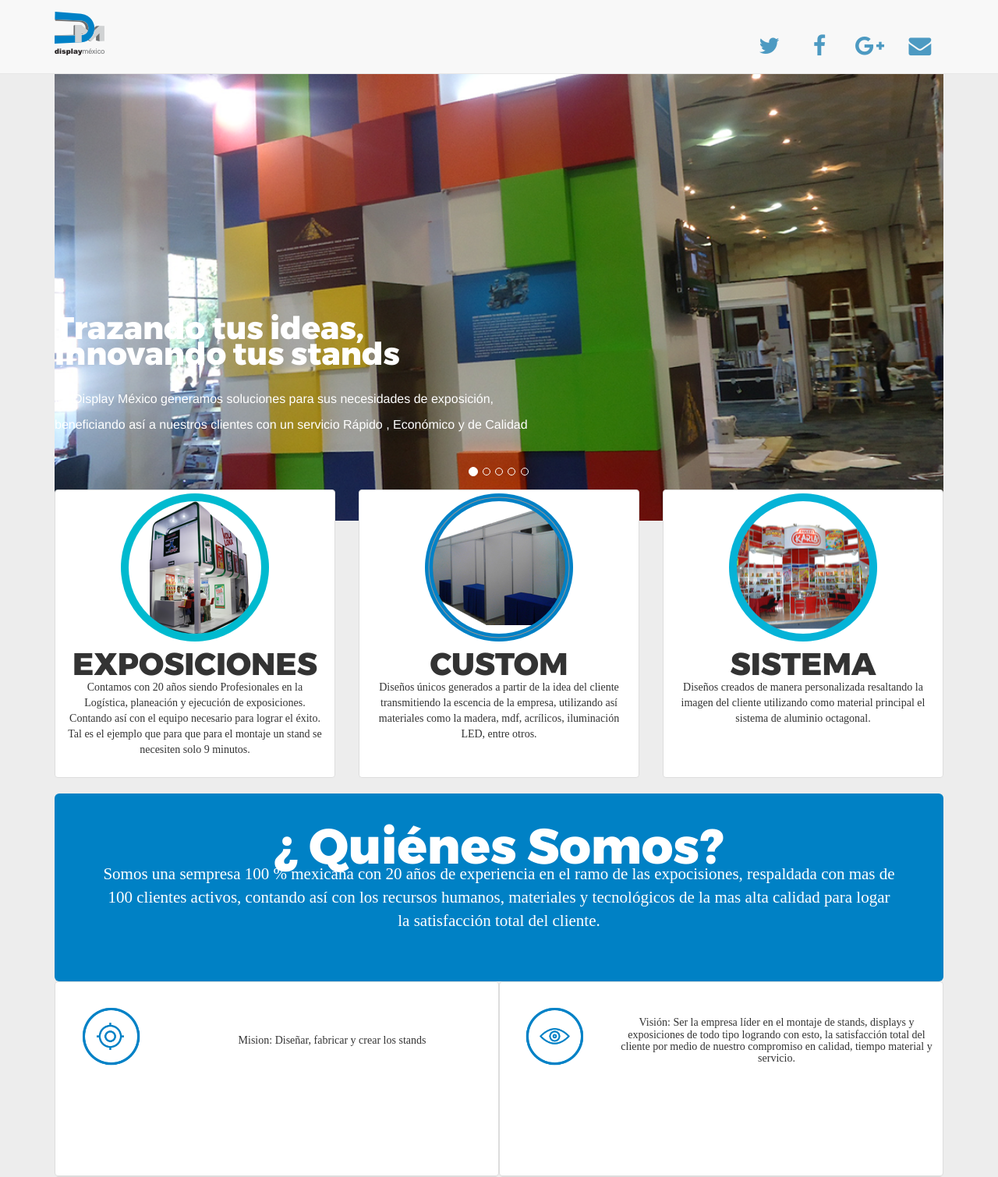
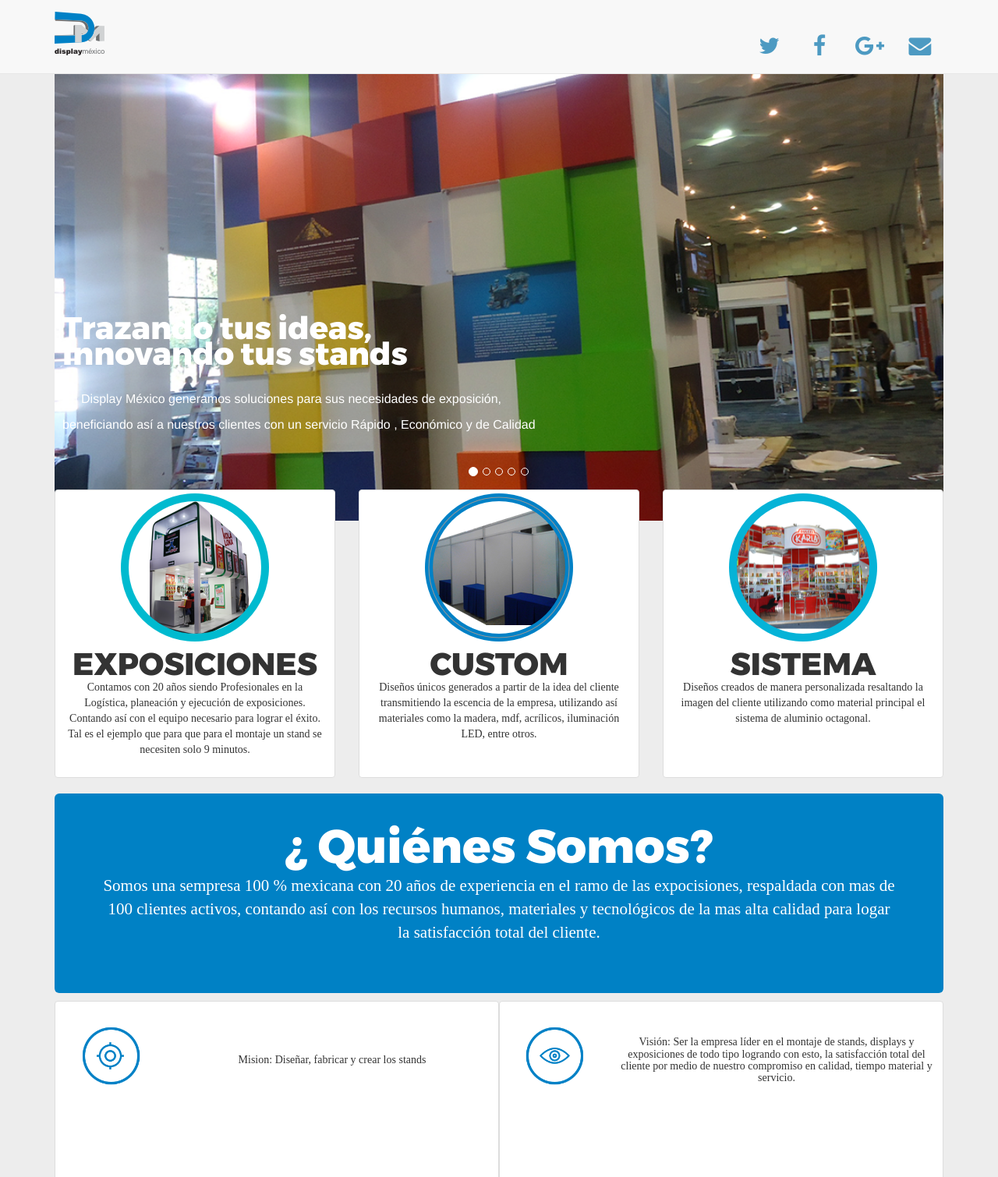
Before and after one commit to j4unGuzman/DisplayMexicoWeb, a PHP site: page / in a window 1280 px wide. Shown: the top 1510 px of the page at 78% size. Run offline with PHP 8.4, Linux system fonts and the light colour scheme; some libraries are stand-ins or nearby versions; some web fonts are replaced.

Commit message:
colocar titulos y textos padding

```diff
--- a/css/styles.css
+++ b/css/styles.css
@@ -61,7 +61,7 @@ html, body {
     /* font-family: 'MontserratRegular', serif; */
     /* font-family: 'MontserratBold', serif; */
     font-family: 'MontserratExtraBold', serif;
-	text-align: center;
+    text-align: center;
     font-size: 40px;
     font-style: normal;
     font-variant: normal;
@@ -185,7 +185,7 @@ cambio
 .textoSobrepuestoTitulo1 {
     position: absolute;
     top: 60%;
-    left: 0;
+    left: 10px;
     width: 100%;
     color: white;
 }
@@ -193,7 +193,7 @@ cambio
 .textoSobrepuestoTitulo2 {
     position: absolute;
     top: 65%;
-    left: 0;
+    left: 10px;
     width: 100%;
     color: white;
 }
@@ -202,7 +202,7 @@ cambio
 .textoSobrepuesto {
     position: absolute;
     top: 75%;
-    left: 0;
+    left: 10px;
     width: 100%;
     color: white;
 }
@@ -211,7 +211,7 @@ cambio
 .textoSobrepuesto2 {
     position: absolute;
     top: 80%;
-    left: 0;
+    left: 10px;
     width: 100%;
     color: white;
 }
--- a/index.php
+++ b/index.php
@@ -311,8 +311,11 @@ require 'lib/PHPMailer/PHPMailerAutoload.php';
 
   </div>
 
-  <div class="jumbotron vertical-center" style="margin-bottom: auto;" >
-    <h1  class="titulosMontserrat" >&iquest; Qui&eacute;nes Somos?</h1>
+  <div class="jumbotron vertical-center" style="margin-bottom: 10px;" >
+   <!-- <h1  class="titulosMontserrat" >&iquest; Qui&eacute;nes Somos?</h1> -->
+
+	 <p class="titulosMontserrat" style="font-size:60px;" >&iquest; Qui&eacute;nes Somos?</p>
+
     <p  class="parrafosDroid" >Somos una sempresa 100 % mexicana con 20 a&ntilde;os de experiencia en el ramo de las expocisiones, respaldada con mas de 100 clientes activos, contando as&iacute;  con los recursos humanos, materiales y tecnol&oacute;gicos de la mas alta calidad para logar la satisfacci&oacute;n total del cliente.</p>
   </div>
 
```
